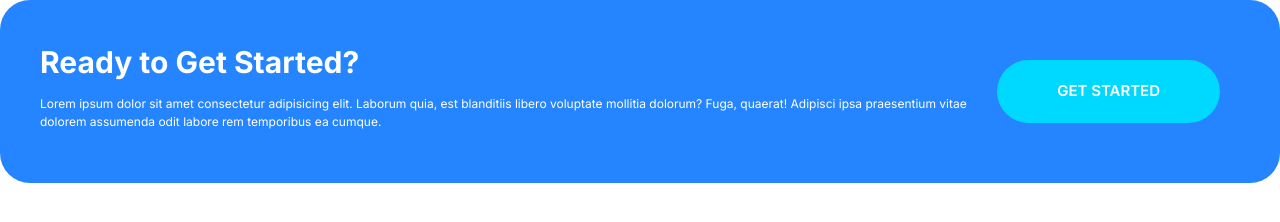
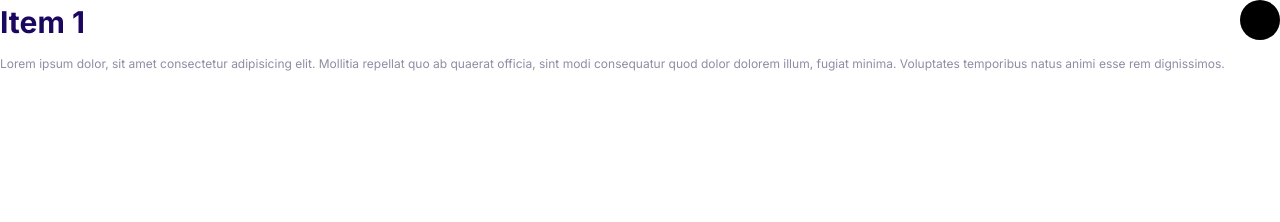
Before and after one commit to MilitsaTsvetkova/Cloudify, a plain HTML site: page index.html in a window 1280 px wide. Drawn offline with Linux system fonts and the light colour scheme.

Commit message:
added collapsibles

```diff
--- a/css/styles.css
+++ b/css/styles.css
@@ -567,3 +567,37 @@ a {
         margin: 0 2rem;
     }
 }
+
+
+/* Collapsibles */
+
+.collapsible__header {
+    display: flex;
+    justify-content: space-between;
+}
+
+.collapsible__heading {
+    margin-top: 0;
+    font-size: 3rem;
+}
+
+.collapsible__chevron {
+    transform: rotate(-90deg);
+    transition: transform 0.3s;
+}
+
+.collapsible__content {
+    max-height: 0;
+    overflow: hidden;
+    opacity: 0;
+    transition: all 0.3s;
+}
+
+.collapsible--expanded .collapsible__chevron {
+    transform: rotate(0);
+}
+
+.collapsible--expanded .collapsible__content {
+    max-height: 100vh;
+    opacity: 1;
+}
--- a/index.html
+++ b/index.html
@@ -15,19 +15,20 @@
     <link rel="stylesheet" href="./css/styles.css" />
   </head>
   <body>
-    <div class="callout callout--primary">
-      <div class="grid grid--cols-2">
-        <div class="callout__content">
-          <h2 class="callout__heading">Ready to Get Started?</h2>
-          <p>
-            Lorem ipsum dolor sit amet consectetur adipisicing elit. Laborum
-            quia, est blanditiis libero voluptate mollitia dolorum? Fuga,
-            quaerat! Adipisci ipsa praesentium vitae dolorem assumenda odit
-            labore rem temporibus ea cumque.
-          </p>
-        </div>
-        <a href="#" class="btn btn--secondary btn--stretched">Get Started</a>
+    <div class="collapsible collapsible--expanded">
+      <header class="collapsible__header">
+        <h2 class="collapsible__heading">Item 1</h2>
+        <svg class="icon collapsible__chevron">
+          <use xlink:href="icons/sprite.svg#chevron"></use>
+        </svg>
+      </header>
+      <div class="collapsible__content">
+        Lorem ipsum dolor, sit amet consectetur adipisicing elit. Mollitia
+        repellat quo ab quaerat officia, sint modi consequatur quod dolor
+        dolorem illum, fugiat minima. Voluptates temporibus natus animi esse rem
+        dignissimos.
       </div>
     </div>
+    <script src="js/main.js"></script>
   </body>
 </html>
--- /dev/null
+++ b/js/main.js
@@ -0,0 +1,6 @@
+const collapsibles = document.querySelectorAll(".collapsible");
+collapsibles.forEach((item) =>
+  item.addEventListener("click", function () {
+    this.classList.toggle("collapsible--expanded");
+  })
+);
```
Also changed, not shown: components/collapsible.html (added, +13 -0 lines).
